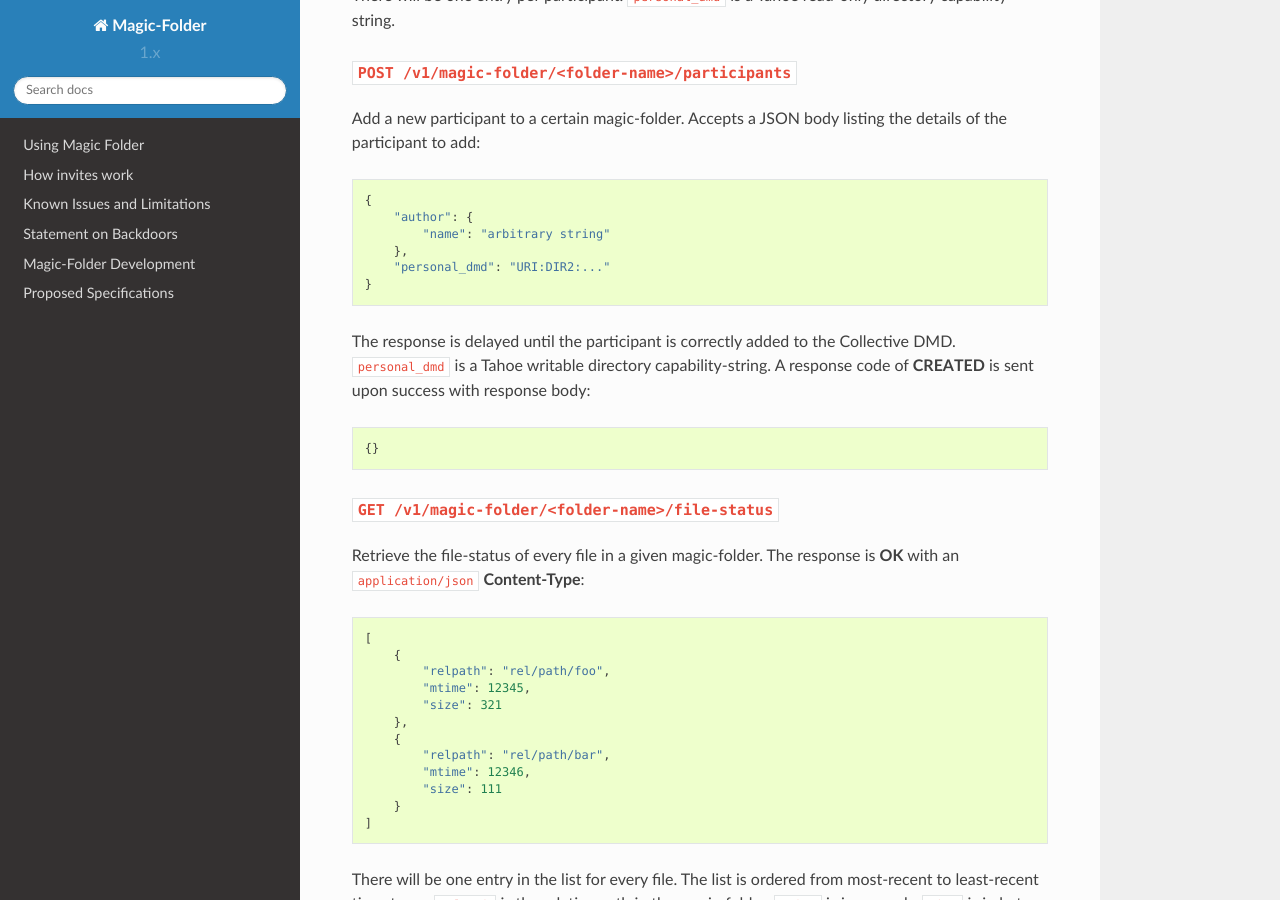
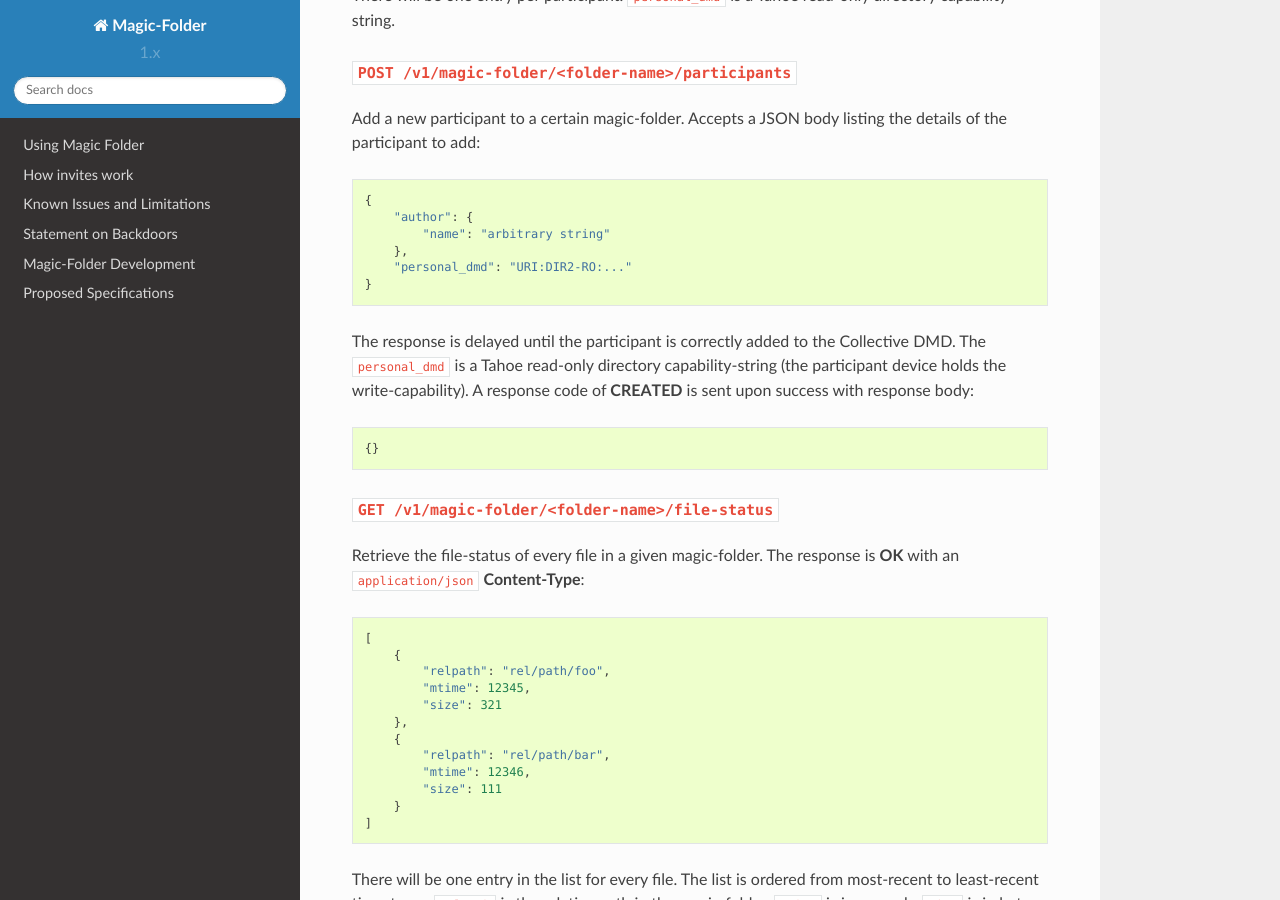
Before and after one commit to tahoe-lafs/magic-folder, a Sphinx documentation site: the page built from docs/interface.rst, in a window 1280 px wide and 900 px high, scrolled down 3117 px. Built offline with Sphinx 7.4.7 and the Read the Docs theme 2.0.0, drawn with Linux system fonts in a browser that asks for light colours; pages that are not in the unit, such as notebooks, are missing from menus.

Commit message:
personal_dmd is read-only

```diff
--- a/docs/interface.rst
+++ b/docs/interface.rst
@@ -156,11 +156,11 @@
         "author": {
             "name": "arbitrary string"
         },
-        "personal_dmd": "URI:DIR2:..."
+        "personal_dmd": "URI:DIR2-RO:..."
     }
 
 The response is delayed until the participant is correctly added to the Collective DMD.
-``personal_dmd`` is a Tahoe writable directory capability-string.
+The ``personal_dmd`` is a Tahoe read-only directory capability-string (the participant device holds the write-capability).
 A response code of **CREATED** is sent upon success with response body::
 
     {}
```
